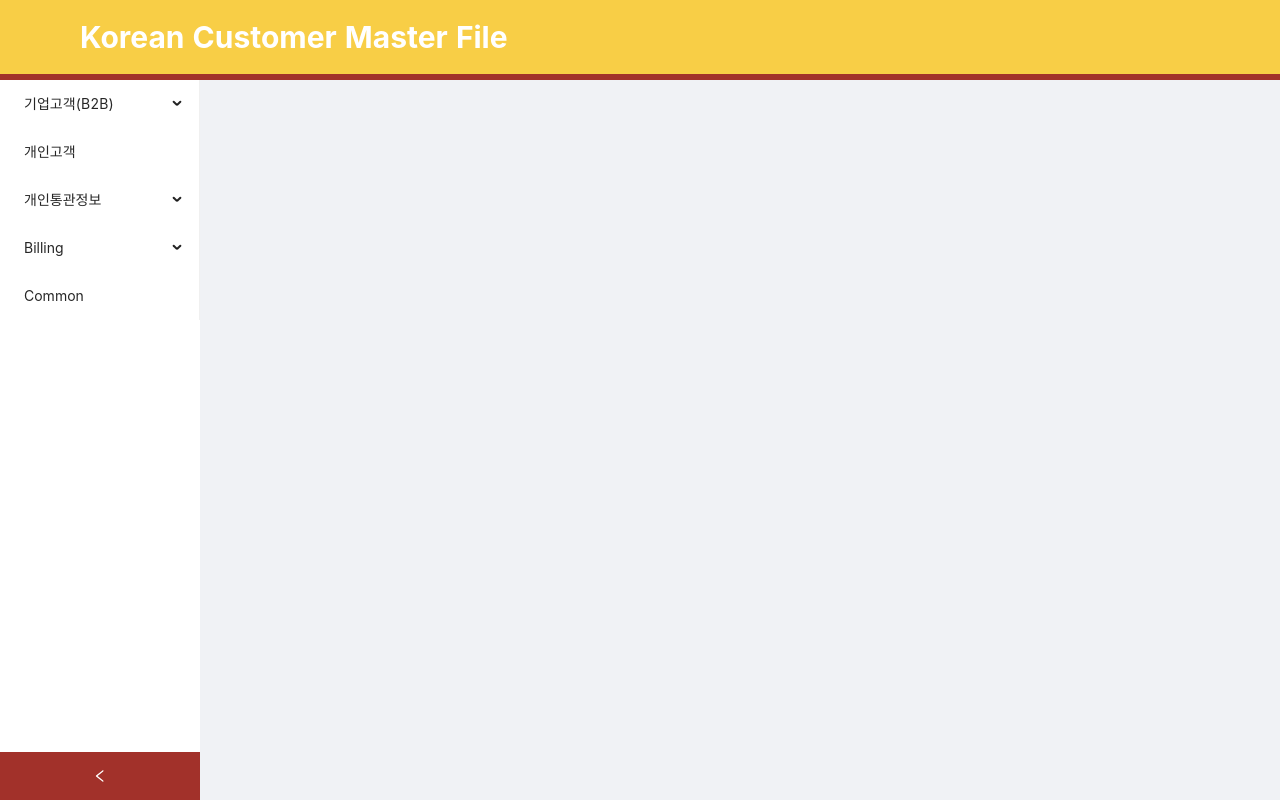
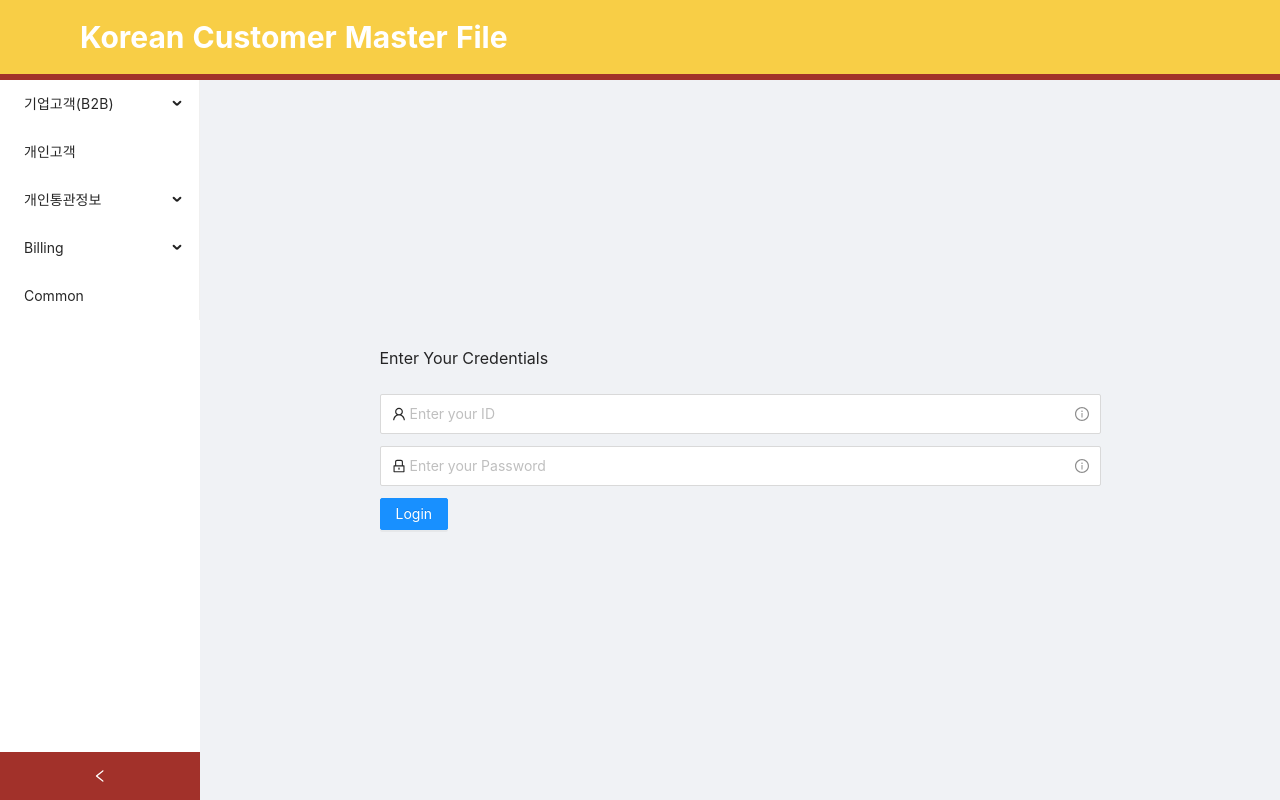
Before and after one commit to JangHW811/dhl, a React (Create React App) app: page / in a window 1280 px wide. Built offline with nearby package versions, Linux system fonts and the light colour scheme.

Commit message:
시연용 임시

```diff
--- a/src/App.tsx
+++ b/src/App.tsx
@@ -3,7 +3,6 @@ import React from 'react';
 import { Route } from 'react-router-dom';
 import './App.less';
 import CommonLayout from './pages/components/common/organisms/CommonLayout';
-import HomePage from './pages/home';
 import LoginPage from './pages/login';
 
 function App() {
@@ -11,7 +10,8 @@ function App() {
     <div className='App'>
       <Layout>
         <CommonLayout>
-          <Route exact path='/' component={HomePage} />
+          <Route exact path='/' component={LoginPage} />
+          {/* <Route exact path='/' component={HomePage} /> */}
           <Route path='/login' component={LoginPage} />
         </CommonLayout>
       </Layout>
```
